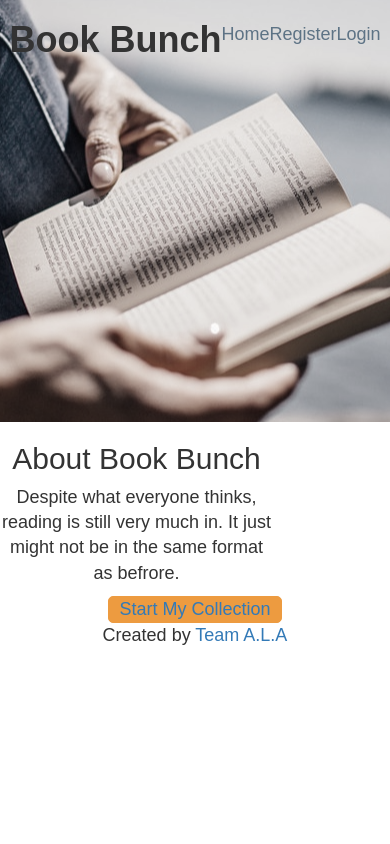
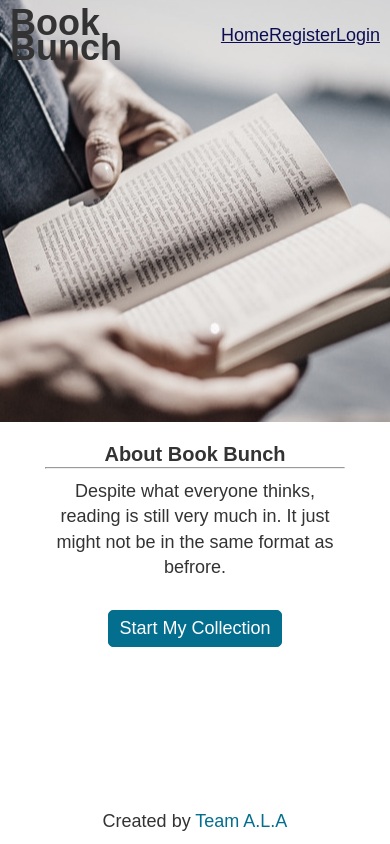
Before and after one commit to llouison/Project_03_Book_Bunch, a React (Create React App) app in the folder client/: page / in a window 390 px wide. Built offline with nearby package versions, Linux system fonts and the light colour scheme.

Commit message:
styling app

```diff
--- a/client/public/index.html
+++ b/client/public/index.html
@@ -10,7 +10,6 @@
     -->
     <link rel="manifest" href="%PUBLIC_URL%/manifest.json">
     <link rel="shortcut icon" href="%PUBLIC_URL%/favicon.ico">
-    <link rel="stylesheet" href="https://maxcdn.bootstrapcdn.com/bootstrap/latest/css/bootstrap.min.css">
     <!--
       Notice the use of %PUBLIC_URL% in the tags above.
       It will be replaced with the URL of the `public` folder during the build.
--- a/client/src/App.css
+++ b/client/src/App.css
@@ -1,24 +1,24 @@
 * {
 margin: 0;
 padding: 0;
-font-size: 100%;
 font: inherit;
 vertical-align: baseline;
 box-sizing: border-box;
 }
 /* HTML5 display-role reset for older browsers */
-article, aside, details, figcaption, figure,
-footer, header, hgroup, menu, nav, section {
-display: block;
-}
+
 body {
 font-size: 18px;
 line-height: 1.4em;
 font-family: 'slabo', sans-serif;
 color: #333;
 }
-.center{
+.page{
+  width: 100vw;
+  height: 100vh;
   text-align: center;
+  display: flex;
+  flex-direction: column;
 }
 .hero {
   width: 100vw;
@@ -27,9 +27,24 @@ color: #333;
   filter: grayscale(70%);
 }
 .description{
-  width: 70vw;
+  margin: 20px;
   text-align: center;
+  display: flex;
+  flex-direction: column;
+  flex: 2;
+  align-items: center;
 }
+.about {
+  width: 700px;
+}
+.about p {
+  margin: 10px 0 30px;
+}
+.feature {
+  font-size: 20px;
+  font-weight: bold;
+}
+
 ol, ul {
 list-style: none;
 }
@@ -57,30 +72,45 @@ header, footer {
   flex-direction: row;
   align-items: center;
   justify-content: center;
-  /*margin-top: 15px;*/
+  padding: 10px;
+}
+
+footer a {
+  text-decoration: none;
+  color: #046e8f;
 }
 
 .logo {
   font-size: 2em;
   font-weight: 700;
+  align-self: flex-end;
+  flex-grow: 2;
+  text-align: left;
 }
 
 /* forms */
+.form_container {
+  display: flex;
+  justify-content: center;
+}
 form {
   text-align: right;
+  display: flex;
+  flex-direction: column;
 }
-.index_form {
- text-align: center;
+form button {
+  align-self: center;
 }
 input {
   border: 1 px solid gray;
   margin: 10px;
 }
 button {
-  background: #ED9B40;
-  padding: 0px 10px;
+  color: white;
+  background: #046e8f;
+  padding: 5px 10px;
   border-radius: 5px;
-  border: 1px solid #ED9B40;
+  border: 1px solid #046e8f;
 }
 /* user dash */
 
@@ -155,46 +185,10 @@ button {
       height: 100px;
     }
 
-/* quotes */
-
-.my-quote {
-  max-width: 70vw;
-  margin: 50px;
-  padding: 50px;
-  border: 1px solid grey;
-  background-color: white;
+/*###### Mobile Media Query ######*/
+@media screen and (max-width: 600px) {
+.about {
+  width: 300px;
 }
 
-.my-quote h3 {
-  font-family: 'lora', serif;
-  font-size: 3em;
-  padding: 15px 0;
-  line-height: 1.4em;
 }
-
-.my-quote span {
-  text-transform: uppercase;
-  display: inline-block;
-  padding: 5px 10px;
-  background-color: #61BFAD;
-}
-
-.author {
-  font-weight: 700;
-  letter-spacing: 1px;
-}
-
-.genre {
-  font-family: 'inconsolata', monospace;
-
-}
-
-
-
-.featured {
-  background-color: #F9F7E8;
-}
-
-.fa-star {
-  cursor: pointer;
-}
--- a/client/src/components/Index.jsx
+++ b/client/src/components/Index.jsx
@@ -23,16 +23,19 @@ class Index extends Component {
 
   render() {
     return (
-    <div className='center'>
+    <div className='page'>
       {/*{this.displayHeader()}*/}
       <div className='hero'>
         <Header className='index_header' path1='/' link1='Home' path2='/register' link2='Register' path3='/login' link3='Login'/>
       </div>
       <div className='description'>
-        <h2>About Book Bunch</h2>
+        <div className='about'>
+        <h2 className='feature'>About Book Bunch</h2>
+        <hr/>
         <p>Despite what everyone thinks, reading is still very much in. It just might not be in the same format as befrore. </p>
+        </div>
+        <Link to='/register'><button>Start My Collection</button></Link>
       </div>
-      <Link to='/register'><button>Start My Collection</button></Link>
       <Footer />
     </div>
     );
--- a/client/src/components/RegistrationForm.jsx
+++ b/client/src/components/RegistrationForm.jsx
@@ -36,10 +36,11 @@ class RegistrationForm extends Component {
 
   render() {
     return (
-      <div>
+      <div className='page'>
         <Header path1='/' link1='Home' path2='/register' link2='Register' path3='/login' link3='Login'/>
+        <div className='form_container'>
         <form
-          className="registration-form"
+          className="registration_form"
           onSubmit={this.props.handleRegistrationSubmit}
         >
 
@@ -69,6 +70,7 @@ class RegistrationForm extends Component {
 
           <button>Register</button>
         </form>
+        </div>
         <Footer />
       </div>
     );
```
